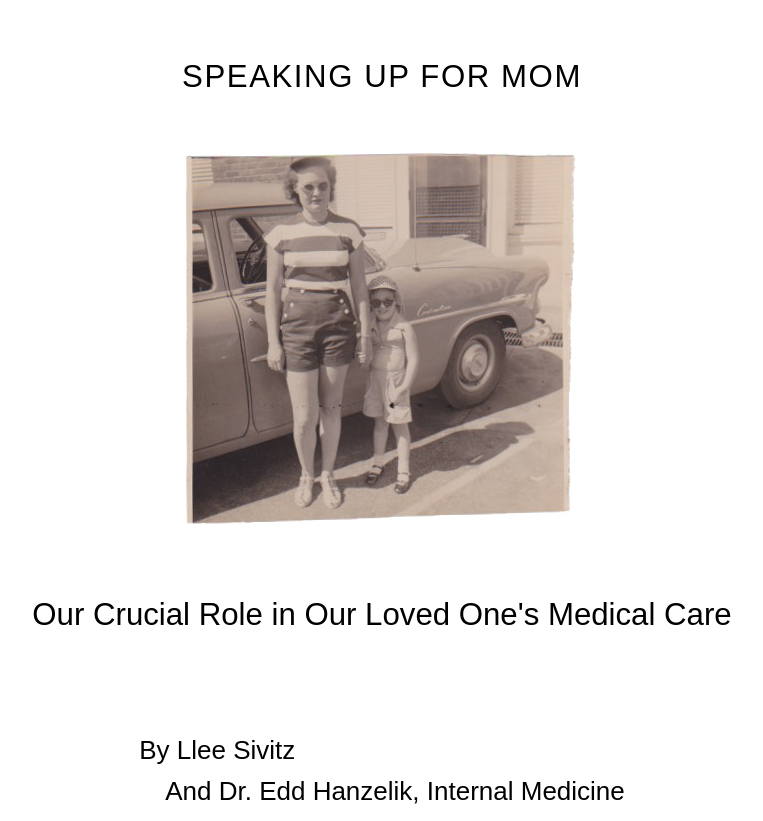
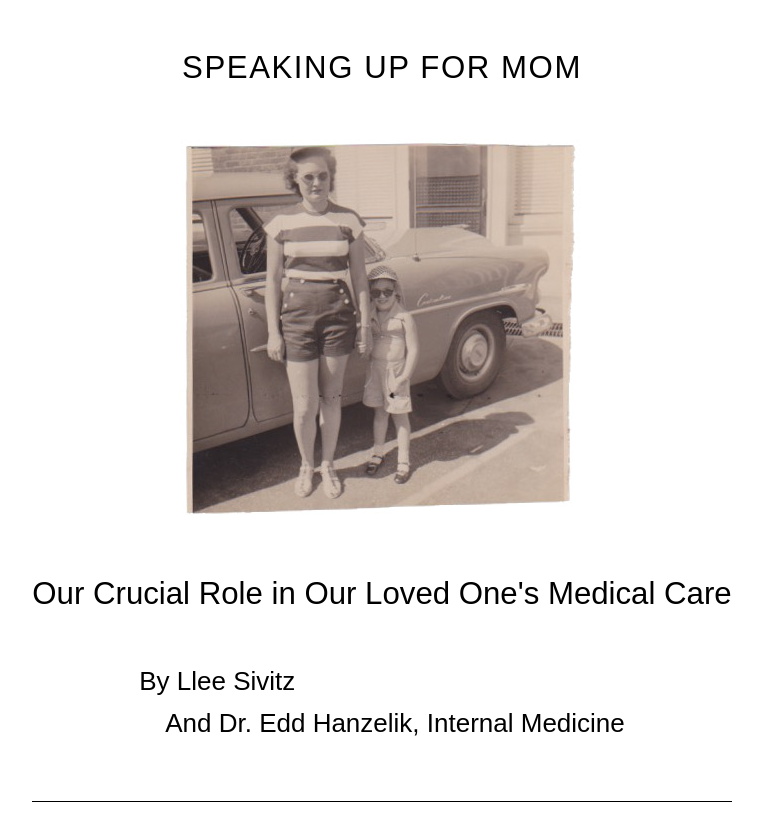
Before and after one commit to asivitz/speakingupformom, a plain HTML site: page index.html in a window 1280 px wide. Shown: the top 821 px of the page, without its empty margins (258-1021 px from the left). Drawn offline with Linux system fonts and the light colour scheme.

Commit message:
Tighten up margins

```diff
--- a/css/default.css
+++ b/css/default.css
@@ -26,10 +26,12 @@ strong {
   justify-content: center;
   align-items: center;
   border-bottom: 1px solid black;
-  padding-bottom: 3em; }
+  padding-bottom: 2em; }
+  .cover h1 {
+    margin-bottom: 0.3em; }
   .cover h2 {
-    margin-top: 0.7em;
-    margin-bottom: 3em;
+    margin-top: 0.3em;
+    margin-bottom: 1.5em;
     font-size: 120%; }
   .cover img {
     /*border: 1px solid #ccc;*/
@@ -166,7 +168,7 @@ strong {
     font-weight: 400;
     text-transform: uppercase;
     letter-spacing: 0.05em;
-    margin: 0.3em 0; }
+    /*margin: 0.3em 0;*/ }
   .book ul {
     margin: 1em 0; }
   .book .dedication, .book .copyright, .book .foreward, .book .preface, .book .acknowledgements, .book .introduction, .book .doctorisin, .book .intro, .book .about, .book .aboutdredd, .book .comingsoon {
```
